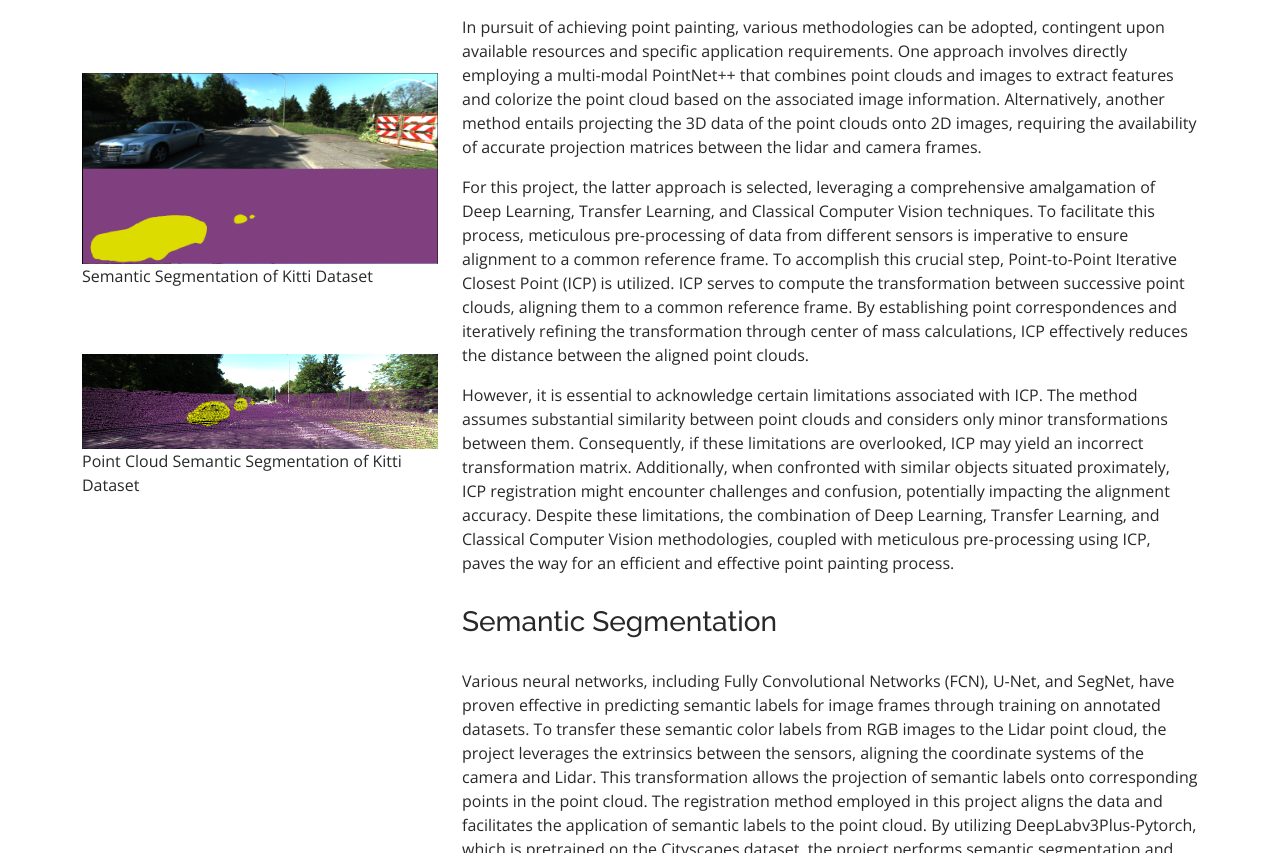
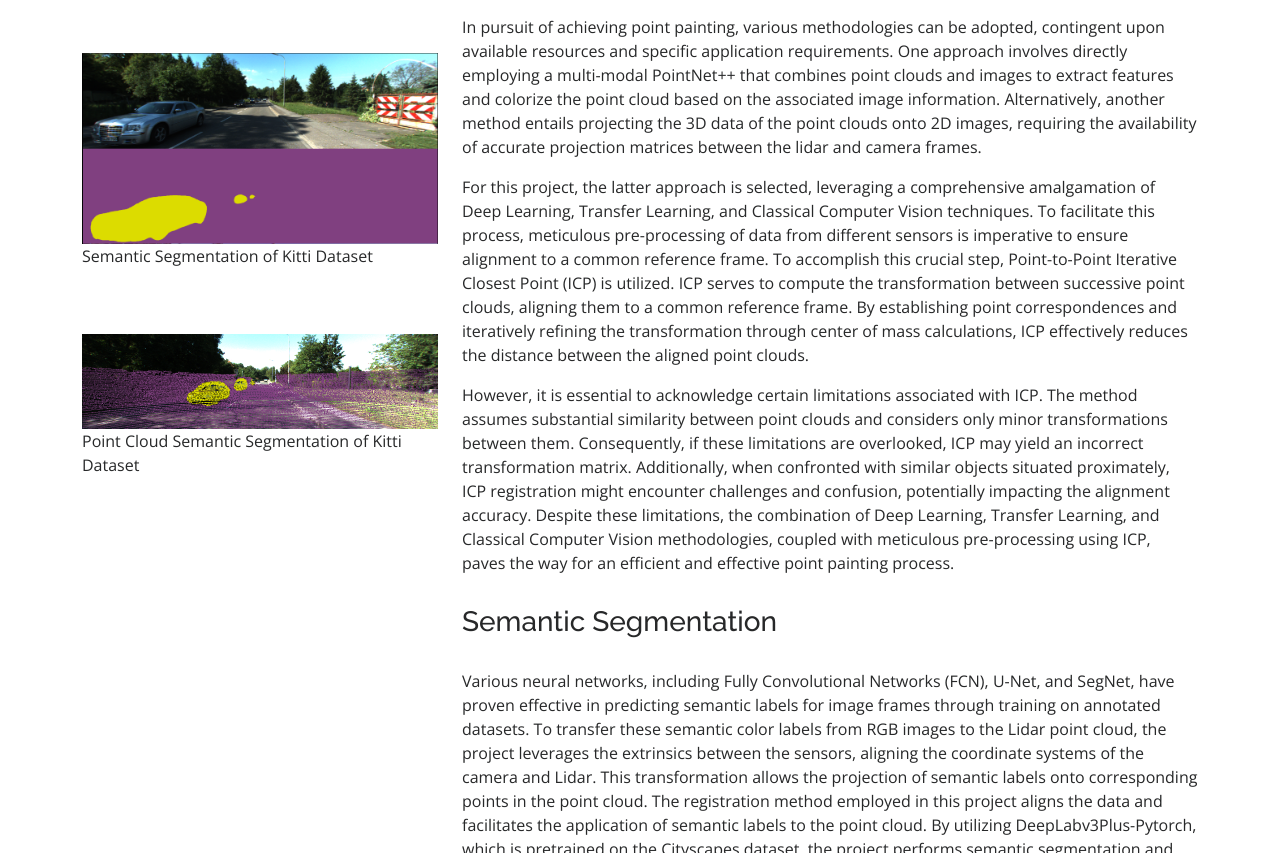
Before and after one commit to venk221/venk221.github.io, a plain HTML site: page pc.html in a window 1280 px wide. Shown: the part 1012-1865 px from the top of the page. Drawn offline with nearby package versions, Linux system fonts and the light colour scheme.

Commit message:
Add files via upload

```diff
--- a/pc.html
+++ b/pc.html
@@ -67,7 +67,7 @@
             <p class="image-caption">A point cloud that is assumed as a reference frame</p>
             <img src="../assets/img/pc/2.png" class="img-fluid" alt="" style="margin-top: 80px;">
             <p class="image-caption">Aligned Point Clouds (1-10) using ICP </p>
-            <img src="../assets/img/pc/3.png" class="img-fluid" alt="" style="margin-top: 60px;">
+            <img src="../assets/img/pc/3.png" class="img-fluid" alt="" style="margin-top: 40px;">
             <p class="image-caption">Semantic Segmentation of Kitti Dataset </p>
             <!-- Replace the image with a video -->
             <img src="../assets/img/pc/8.png" class="img-fluid" alt="" style="margin-top: 50px;">
```
